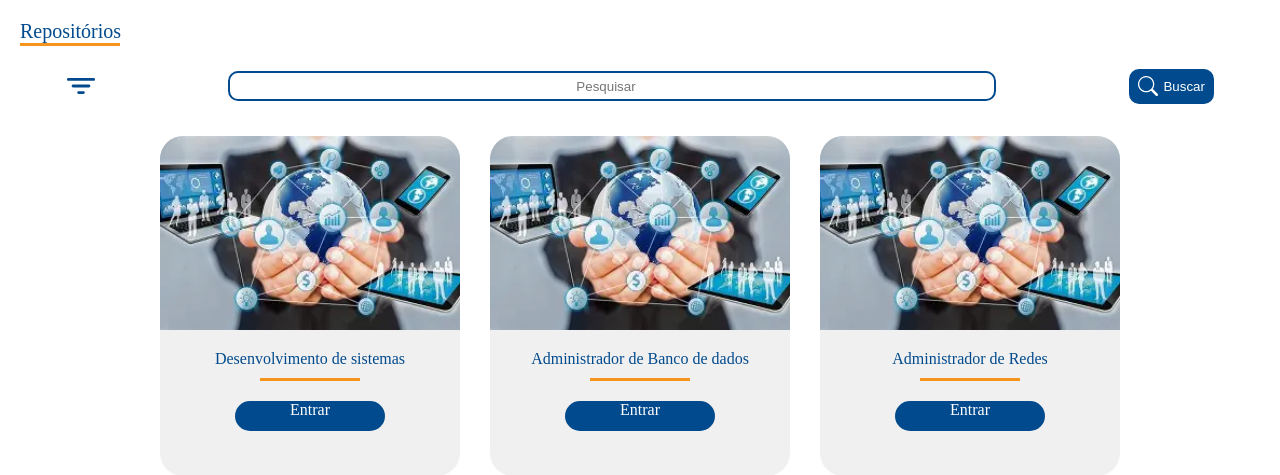
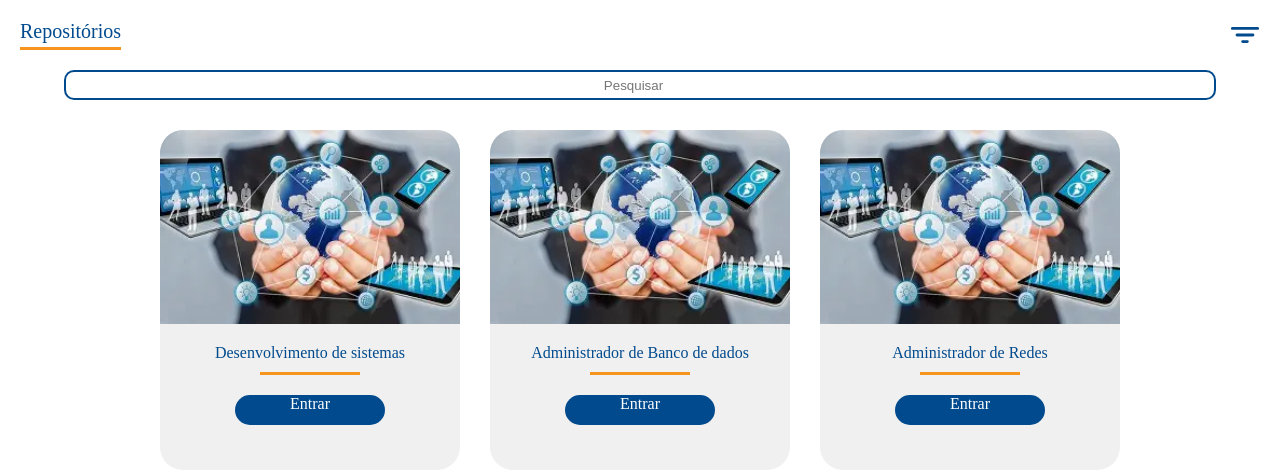
Before and after one commit to Augusto2025/Inova-Edu, a Django app: page /home_Aluno in a window 1280 px wide. Shown: the part 183-658 px from the top of the page. Run offline with Django 5.2, Linux system fonts and the light colour scheme; data comes from the database, SQL or seed files in the repository; some web fonts are replaced.

Commit message:
Organizando_layout_HomeAluno

```diff
--- a/Web/InovaEdu/static/styles/home_Aluno.css
+++ b/Web/InovaEdu/static/styles/home_Aluno.css
@@ -53,23 +53,17 @@ a{
 }
 
 .titulo{
-    width: 100px;
-    border-bottom: solid;
-    border-color: var(--laranja-Senac);
+    display: flex;
+    justify-content: space-between;
     margin: 20px;
 }
 
 .titulo p{
+    border-bottom: solid;
+    border-color: var(--laranja-Senac);
     color: var(--azul-Senac);
     margin: 0%;
     font-size: 20px;
-}
-
-.aba_pesquisa{
-    display: flex;
-    justify-content: space-around;
-    align-items: center;
-    height: 40px;
 }
 
 .filtro_icone{
@@ -79,28 +73,13 @@ a{
 
 .pesquisa{
     display: flex;
+    justify-self: center;
     text-align: center;
     height: 30px;
-    width: 60%;
+    width: 90%;
     border-radius: 10px;
     border: 2px solid;
     border-color: var(--azul-Senac);
-}
-
-.buscar{
-    width: 85px;
-    height: 35px;
-    color: white;
-    border-radius: 10px;
-    border-style: none;
-    background: var(--azul-Senac);
-    display: flex;
-    align-items: center;
-    justify-content: space-around;
-}
-
-button .pesquisar_icone{
-    width: 20px;
 }
 
 main{
--- a/Web/InovaEdu/templates/base.html
+++ b/Web/InovaEdu/templates/base.html
@@ -1,22 +1,19 @@
 {% load static %}
 <!DOCTYPE html>
 <html lang="pt-br">
-
 <head>
     <meta charset="UTF-8">
     <meta http-equiv="X-UA-Compatible" content="IE=edge">
     <meta name="viewport" content="width=device-width, initial-scale=1.0">
-    <link rel="stylesheet" href="{% static 'styles/home_Aluno.css' %}?v=1">
     <link rel="icon" href="{% static 'img/Ellipse 13.svg' %}" type="image/png">
     <link href="https://fonts.googleapis.com/css2?family=Kadwa&display=swap" rel="stylesheet">
+    <link rel="stylesheet" href="{% static 'styles/home_Aluno.css' %}?=V1">
     <link rel="stylesheet" href="{% static 'styles/cadastro_Aluno.css' %}">
-
-
     <title>Inova Edu</title>
 </head>
 <body>
     {% block content %}
-    {% block header %}{% endblock %}
+        {% block header %}{% endblock %}
     {% endblock %}
 </body>
 </html>
--- a/Web/InovaEdu/templates/home_Aluno.html
+++ b/Web/InovaEdu/templates/home_Aluno.html
@@ -2,22 +2,15 @@
 {% load static %}
 
 {% block content %}
-
-{% block header %}
-{% include "partials/header.html" %}
+    {% block header %}
+    {% include "partials/header.html" %}
 {% endblock %}
 
 <div class="titulo">
     <p>Repositórios</p>
+    <img class="filtro_icone" src="{% static 'img/famicons_filter.svg' %}" alt="filtro" />
 </div>
-<div class="aba_pesquisa">
-    <img class="filtro_icone" src="{% static 'img/famicons_filter.svg' %}" alt="filtro" />
-    <input class="pesquisa" type="search" placeholder="Pesquisar" />
-    <button class="buscar" type="submit">
-        <img class="pesquisar_icone" src="{% static 'img/Search.svg' %}" alt="pesquisar icone" />
-        <p>Buscar</p>
-    </button>
-</div>
+<input class="pesquisa" type="search" placeholder="Pesquisar" />
 <main class="blocos">
     {% for Curso in curso %}
         <section>
--- a/Web/InovaEdu/templates/partials/header.html
+++ b/Web/InovaEdu/templates/partials/header.html
@@ -1,4 +1,5 @@
 {% load static %}
+
 <header>
     <img class="logo" src="{% static 'img/Ellipse 13.svg' %}" alt="Logo Inova Edu">
     <p class="texto_InovaEdu">Inova Edu</p>
```
